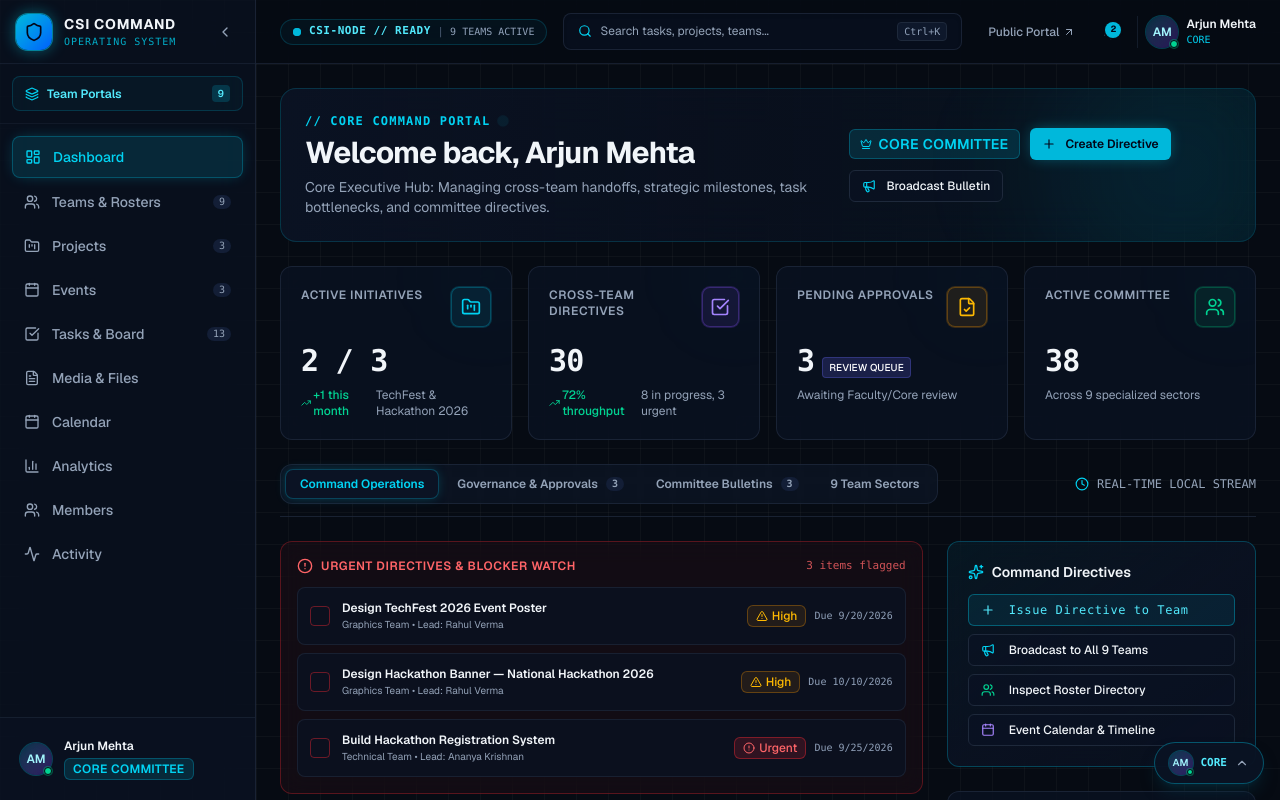
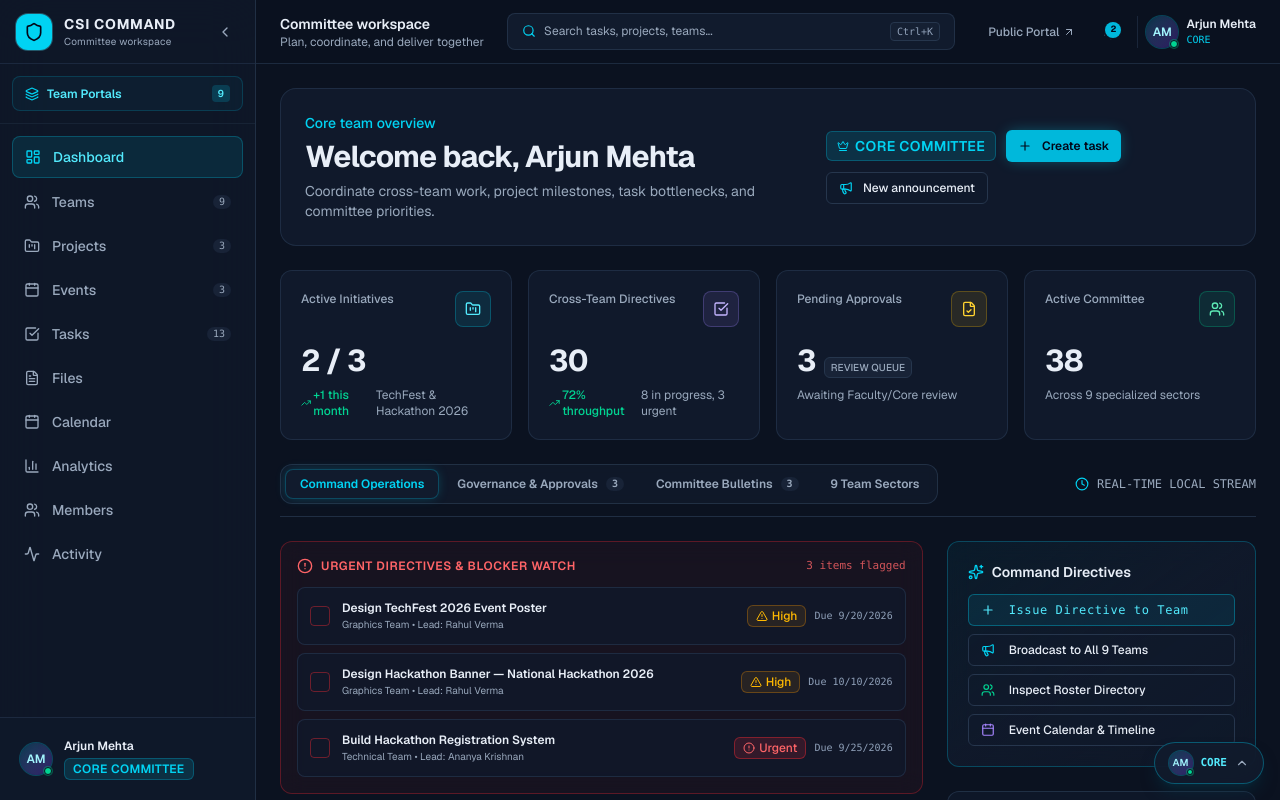
Before and after one commit to Cosmozic27/csi-command-center, a Next.js app: page /app/dashboard in a window 1280 px wide. Built offline with nearby package versions, Linux system fonts and the light colour scheme.

Commit message:
refactor: refine command center visual system

```diff
--- a/src/app/app/dashboard/page.tsx
+++ b/src/app/app/dashboard/page.tsx
@@ -179,33 +179,31 @@ export default function DashboardPage() {
   return (
     <div className="space-y-6">
       {/* Dynamic Executive Banner */}
-      <div className="relative overflow-hidden rounded-2xl border border-cyan-500/20 bg-linear-to-r from-card/90 via-card/60 to-cyan-950/25 p-6 backdrop-blur-xl">
-        <div className="absolute -right-12 -top-12 h-64 w-64 rounded-full bg-cyan-500/10 blur-3xl pointer-events-none" />
+      <div className="relative overflow-hidden rounded-2xl border border-border/70 bg-card/90 p-6">
 
         <div className="relative z-10 flex flex-col md:flex-row md:items-center md:justify-between gap-4">
           <div className="space-y-1.5">
             <div className="flex items-center gap-2.5">
-              <span className="text-xs font-mono font-semibold uppercase tracking-widest text-cyan-400">
-                // {userRole} COMMAND PORTAL
-              </span>
-              <span className="h-1.5 w-1.5 rounded-full bg-cyan-400 animate-ping" />
+                <span className="text-sm font-medium text-cyan-400">
+                {userRole === 'FACULTY' ? 'Faculty overview' : userRole === 'CORE' ? 'Core team overview' : 'Your workspace'}
+                </span>
             </div>
             <h1 className="text-2xl md:text-3xl font-bold tracking-tight text-foreground">
               Welcome back, {currentUser.fullName}
             </h1>
             <p className="text-sm text-muted-foreground max-w-2xl">
               {userRole === 'FACULTY' &&
-                'Faculty Sponsor Command: Governing all 9 teams, approving budget allocations, and signing off on official events.'}
+                'Review committee health, approvals, budgets, and upcoming events from one place.'}
               {userRole === 'CORE' &&
-                'Core Executive Hub: Managing cross-team handoffs, strategic milestones, task bottlenecks, and committee directives.'}
+                'Coordinate cross-team work, project milestones, task bottlenecks, and committee priorities.'}
               {userRole === 'ADVISORY' &&
-                'Advisory Board Station: Reviewing active initiatives, auditing event readiness, and mentoring committee leads.'}
+                'Review active initiatives, monitor event readiness, and support committee leads.'}
               {userRole === 'TEAM_LEAD' &&
-                `Sector Lead Hub: Managing deliverables, assigning tasks, and coordinating cross-team dependencies for ${currentUser.teamMemberships?.[0]?.teamName || 'your team'}.`}
+                `Manage deliverables, assign tasks, and coordinate work for ${currentUser.teamMemberships?.[0]?.teamName || 'your team'}.`}
               {userRole === 'TEAM_MEMBER' &&
-                `Specialist Workspace: Executing assigned directives, preparing creative/technical assets, and logging milestones.`}
+                `Review assigned tasks, prepare work, and keep milestones up to date.`}
               {userRole === 'GENERAL_MEMBER' &&
-                'General Member Center: Accessing committee bulletins, registering for volunteer roles, and participating in flagship events.'}
+                'Find announcements, volunteer opportunities, and upcoming committee activities.'}
             </p>
           </div>
 
@@ -220,7 +218,7 @@ export default function DashboardPage() {
                 onClick={() => setIsCreateTaskOpen(true)}
               >
                 <Plus className="h-3.5 w-3.5 mr-1" />
-                Create Directive
+                Create task
               </Button>
             )}
 
@@ -231,7 +229,7 @@ export default function DashboardPage() {
                 onClick={() => setIsCreateAnnOpen(true)}
               >
                 <Megaphone className="h-3.5 w-3.5 mr-1 text-cyan-400" />
-                Broadcast Bulletin
+                New announcement
               </Button>
             )}
           </div>
--- a/src/app/globals.css
+++ b/src/app/globals.css
@@ -1,9 +1,9 @@
 @import "tailwindcss";
 
 :root {
-  --background: #060b13;
-  --foreground: #f1f5f9;
-  --card: #0b1324;
+  --background: #0b1220;
+  --foreground: #e8eef7;
+  --card: #111b2d;
   --card-foreground: #f8fafc;
   --popover: #0b1324;
   --popover-foreground: #f8fafc;
@@ -11,15 +11,15 @@
   --primary-foreground: #041017;
   --secondary: #6366f1;
   --secondary-foreground: #ffffff;
-  --muted: #131e36;
-  --muted-foreground: #94a3b8;
-  --accent: #1e293b;
-  --accent-foreground: #38bdf8;
+  --muted: #182337;
+  --muted-foreground: #9aa9bd;
+  --accent: #1d2a40;
+  --accent-foreground: #55c7e8;
   --destructive: #ef4444;
   --destructive-foreground: #ffffff;
-  --border: #1e293b;
-  --input: #1e293b;
-  --ring: #00e5ff;
+  --border: #26364d;
+  --input: #26364d;
+  --ring: #28b8df;
   --radius: 0.75rem;
 
   --chart-1: #00e5ff;
@@ -75,21 +75,21 @@ body {
   background: #334155;
 }
 
-/* Futuristic Command Center Utilities */
+/* Shared surfaces */
 .glass-panel {
-  background: rgba(11, 19, 36, 0.75);
+  background: rgba(17, 27, 45, 0.92);
   backdrop-filter: blur(12px);
   -webkit-backdrop-filter: blur(12px);
-  border: 1px solid rgba(56, 189, 248, 0.12);
+  border: 1px solid rgba(148, 163, 184, 0.14);
 }
 
 .glass-panel-hover {
   transition: all 0.2s ease-in-out;
 }
 .glass-panel-hover:hover {
-  background: rgba(15, 25, 48, 0.85);
-  border-color: rgba(0, 229, 255, 0.3);
-  box-shadow: 0 0 25px -5px rgba(0, 229, 255, 0.15);
+  background: rgba(25, 39, 62, 0.95);
+  border-color: rgba(40, 184, 223, 0.45);
+  box-shadow: 0 12px 30px -24px rgba(0, 0, 0, 0.8);
 }
 
 .glow-cyan {
@@ -108,12 +108,9 @@ body {
   border-color: rgba(0, 229, 255, 0.4);
 }
 
-/* Tech grid background */
+/* Kept as a compatibility utility; application surfaces no longer use it globally. */
 .cyber-grid {
-  background-size: 32px 32px;
-  background-image:
-    linear-gradient(to right, rgba(255, 255, 255, 0.03) 1px, transparent 1px),
-    linear-gradient(to bottom, rgba(255, 255, 255, 0.03) 1px, transparent 1px);
+  background-image: none;
 }
 
 .cyber-radial {
--- a/src/components/shell/AppShell.tsx
+++ b/src/components/shell/AppShell.tsx
@@ -21,7 +21,7 @@ export function AppShell({ children }: AppShellProps) {
   const [isMobileMenuOpen, setIsMobileMenuOpen] = useState(false);
 
   return (
-    <div className="flex h-screen w-screen overflow-hidden bg-background text-foreground cyber-grid">
+    <div className="flex h-screen w-screen overflow-hidden bg-background text-foreground">
       {/* Desktop Sidebar */}
       <Sidebar />
 
--- a/src/components/shell/Sidebar.tsx
+++ b/src/components/shell/Sidebar.tsx
@@ -31,11 +31,11 @@ interface NavItem {
 
 const navItems: NavItem[] = [
   { name: 'Dashboard', href: '/app/dashboard', icon: LayoutDashboard },
-  { name: 'Teams & Rosters', href: '/app/teams', icon: Users, badge: '9' },
+  { name: 'Teams', href: '/app/teams', icon: Users, badge: '9' },
   { name: 'Projects', href: '/app/projects', icon: FolderKanban, badge: '3' },
   { name: 'Events', href: '/app/events', icon: Calendar, badge: '3' },
-  { name: 'Tasks & Board', href: '/app/tasks', icon: CheckSquare, badge: '13' },
-  { name: 'Media & Files', href: '/app/files', icon: FileText },
+  { name: 'Tasks', href: '/app/tasks', icon: CheckSquare, badge: '13' },
+  { name: 'Files', href: '/app/files', icon: FileText },
   { name: 'Calendar', href: '/app/calendar', icon: Calendar },
   { name: 'Analytics', href: '/app/analytics', icon: BarChart3 },
   { name: 'Members', href: '/app/members', icon: Users },
@@ -57,7 +57,7 @@ export function Sidebar() {
       {/* Brand Header */}
       <div className="flex h-16 items-center justify-between px-4 border-b border-border/60">
         <Link href="/app/dashboard" className="flex items-center gap-3 group">
-          <div className="flex h-9 w-9 items-center justify-center rounded-xl bg-linear-to-br from-cyan-500 to-blue-600 shadow-[0_0_15px_rgba(0,229,255,0.4)] ring-1 ring-cyan-400/50">
+        <div className="flex h-9 w-9 items-center justify-center rounded-xl bg-cyan-400 ring-1 ring-cyan-300/30">
             <Shield className="h-5 w-5 text-slate-950" />
           </div>
           {!collapsed && (
@@ -65,8 +65,8 @@ export function Sidebar() {
               <span className="font-bold text-sm tracking-wider text-foreground uppercase group-hover:text-cyan-400 transition-colors">
                 CSI Command
               </span>
-              <span className="text-[10px] font-mono text-cyan-400/80 tracking-widest uppercase">
-                Operating System
+              <span className="text-[10px] text-muted-foreground tracking-wide">
+                Committee workspace
               </span>
             </div>
           )}
@@ -129,7 +129,7 @@ export function Sidebar() {
               href={item.href}
               className={`group flex items-center gap-3 rounded-lg px-3 py-2.5 text-sm font-medium transition-all duration-150 ${
                 isActive
-                  ? 'bg-cyan-500/15 text-cyan-400 border border-cyan-500/30 shadow-[0_0_15px_-4px_rgba(0,229,255,0.3)]'
+                  ? 'bg-cyan-400/10 text-cyan-300 border border-cyan-400/25'
                   : 'text-muted-foreground hover:bg-muted/60 hover:text-foreground'
               } ${collapsed ? 'justify-center' : ''}`}
               title={collapsed ? item.name : undefined}
--- a/src/components/shell/TopNav.tsx
+++ b/src/components/shell/TopNav.tsx
@@ -1,10 +1,9 @@
 'use client';
 
 import React from 'react';
-import { Search, Bell, Menu, Shield, Terminal, ArrowUpRight } from 'lucide-react';
+import { Search, Bell, Menu, ArrowUpRight } from 'lucide-react';
 import { useMockSession } from '@/contexts/MockSessionContext';
 import { UserAvatar } from '@/components/ui/user-avatar';
-import { RoleBadge } from '@/components/ui/role-badge';
 import Link from 'next/link';
 
 interface TopNavProps {
@@ -24,7 +23,7 @@ export function TopNav({
 
   return (
     <header className="sticky top-0 z-20 flex h-16 w-full items-center justify-between border-b border-border/70 bg-background/80 px-4 md:px-6 backdrop-blur-xl">
-      {/* Left: Mobile hamburger + System Status Beacon */}
+      {/* Left: Mobile hamburger + workspace context */}
       <div className="flex items-center gap-3">
         <button
           onClick={onToggleMobileMenu}
@@ -33,17 +32,9 @@ export function TopNav({
           <Menu className="h-5 w-5" />
         </button>
 
-        {/* System telemetry chip */}
-        <div className="hidden sm:flex items-center gap-2 rounded-full border border-cyan-500/20 bg-cyan-500/5 px-3 py-1 text-xs">
-          <span className="relative flex h-2 w-2">
-            <span className="absolute inline-flex h-full w-full animate-ping rounded-full bg-cyan-400 opacity-75" />
-            <span className="relative inline-flex h-2 w-2 rounded-full bg-cyan-500" />
-          </span>
-          <span className="font-mono text-[11px] text-cyan-300 font-semibold tracking-wider">
-            CSI-NODE // READY
-          </span>
-          <span className="text-slate-600">|</span>
-          <span className="font-mono text-[10px] text-slate-400">9 TEAMS ACTIVE</span>
+        <div className="hidden sm:flex flex-col">
+          <span className="text-sm font-semibold text-foreground">Committee workspace</span>
+          <span className="text-xs text-muted-foreground">Plan, coordinate, and deliver together</span>
         </div>
       </div>
 
@@ -51,7 +42,7 @@ export function TopNav({
       <div className="flex-1 max-w-md mx-4">
         <button
           onClick={onOpenCommandPalette}
-          className="w-full flex items-center justify-between rounded-lg border border-border/80 bg-card/60 px-3.5 py-2 text-xs text-muted-foreground hover:border-cyan-500/40 hover:bg-card hover:text-foreground transition-all duration-200 cursor-pointer shadow-inner"
+          className="w-full flex items-center justify-between rounded-lg border border-border/80 bg-card px-3.5 py-2 text-xs text-muted-foreground hover:border-cyan-500/40 hover:bg-card hover:text-foreground transition-all duration-200 cursor-pointer"
         >
           <span className="flex items-center gap-2">
             <Search className="h-3.5 w-3.5 text-cyan-400" />
--- a/src/components/ui/stat-card.tsx
+++ b/src/components/ui/stat-card.tsx
@@ -6,103 +6,24 @@ interface StatCardProps {
   value: string | number;
   subtitle?: string;
   icon: LucideIcon;
-  trend?: {
-    value: string;
-    isPositive: boolean;
-  };
+  trend?: { value: string; isPositive: boolean };
   glowColor?: 'cyan' | 'violet' | 'emerald' | 'amber';
   badge?: string;
   className?: string;
 }
 
 const colorVariants = {
-  cyan: {
-    iconBg: 'bg-cyan-500/10 text-cyan-400 border-cyan-500/30 ring-cyan-500/20',
-    borderGlow: 'hover:border-cyan-500/40 hover:shadow-[0_0_20px_-5px_rgba(0,229,255,0.2)]',
-    accentText: 'text-cyan-400',
-  },
-  violet: {
-    iconBg: 'bg-violet-500/10 text-violet-400 border-violet-500/30 ring-violet-500/20',
-    borderGlow: 'hover:border-violet-500/40 hover:shadow-[0_0_20px_-5px_rgba(99,102,241,0.2)]',
-    accentText: 'text-violet-400',
-  },
-  emerald: {
-    iconBg: 'bg-emerald-500/10 text-emerald-400 border-emerald-500/30 ring-emerald-500/20',
-    borderGlow: 'hover:border-emerald-500/40 hover:shadow-[0_0_20px_-5px_rgba(16,185,129,0.2)]',
-    accentText: 'text-emerald-400',
-  },
-  amber: {
-    iconBg: 'bg-amber-500/10 text-amber-400 border-amber-500/30 ring-amber-500/20',
-    borderGlow: 'hover:border-amber-500/40 hover:shadow-[0_0_20px_-5px_rgba(245,158,11,0.2)]',
-    accentText: 'text-amber-400',
-  },
+  cyan: { iconBg: 'bg-cyan-400/10 text-cyan-300 border-cyan-400/25', accentText: 'text-cyan-400' },
+  violet: { iconBg: 'bg-violet-400/10 text-violet-300 border-violet-400/25', accentText: 'text-violet-400' },
+  emerald: { iconBg: 'bg-emerald-400/10 text-emerald-300 border-emerald-400/25', accentText: 'text-emerald-400' },
+  amber: { iconBg: 'bg-amber-400/10 text-amber-300 border-amber-400/25', accentText: 'text-amber-400' },
 };
 
-export function StatCard({
-  title,
-  value,
-  subtitle,
-  icon: Icon,
-  trend,
-  glowColor = 'cyan',
-  badge,
-  className = '',
-}: StatCardProps) {
+export function StatCard({ title, value, subtitle, icon: Icon, trend, glowColor = 'cyan', badge, className = '' }: StatCardProps) {
   const theme = colorVariants[glowColor];
-
-  return (
-    <div
-      className={`group relative overflow-hidden rounded-xl border border-border/80 bg-card/70 p-5 backdrop-blur-md transition-all duration-300 ${theme.borderGlow} ${className}`}
-    >
-      {/* Background cyber accent */}
-      <div className="absolute top-0 right-0 h-24 w-24 translate-x-8 -translate-y-8 rounded-full bg-linear-to-br from-cyan-500/5 to-transparent blur-2xl pointer-events-none" />
-
-      <div className="flex items-start justify-between">
-        <span className="text-xs font-semibold tracking-wider text-muted-foreground uppercase">
-          {title}
-        </span>
-        <div
-          className={`flex h-10 w-10 items-center justify-center rounded-lg border ring-1 ${theme.iconBg}`}
-        >
-          <Icon className="h-5 w-5" />
-        </div>
-      </div>
-
-      <div className="mt-4">
-        <div className="flex items-baseline gap-2">
-          <span className="text-3xl font-bold tracking-tight text-foreground font-mono">
-            {value}
-          </span>
-          {badge && (
-            <span className="rounded bg-secondary/20 px-1.5 py-0.5 text-[10px] font-medium text-secondary-foreground border border-secondary/30">
-              {badge}
-            </span>
-          )}
-        </div>
-
-        {(subtitle || trend) && (
-          <div className="mt-2 flex items-center gap-2 text-xs text-muted-foreground">
-            {trend && (
-              <span
-                className={`inline-flex items-center gap-0.5 font-medium ${
-                  trend.isPositive ? 'text-emerald-400' : 'text-red-400'
-                }`}
-              >
-                {trend.isPositive ? (
-                  <TrendingUp className="h-3.5 w-3.5" />
-                ) : (
-                  <TrendingDown className="h-3.5 w-3.5" />
-                )}
-                {trend.value}
-              </span>
-            )}
-            {subtitle && <span>{subtitle}</span>}
-          </div>
-        )}
-      </div>
-
-      {/* Cyber line accent at bottom on hover */}
-      <div className="absolute bottom-0 left-0 h-[2px] w-0 bg-linear-to-r from-cyan-400 to-violet-500 transition-all duration-300 group-hover:w-full" />
-    </div>
-  );
+  return <div className={`rounded-xl border border-border/70 bg-card/90 p-5 transition-colors hover:border-cyan-400/35 ${className}`}>
+    <div className="flex items-start justify-between gap-3"><span className="text-xs font-medium text-muted-foreground">{title}</span><div className={`flex h-9 w-9 items-center justify-center rounded-lg border ${theme.iconBg}`}><Icon className="h-4 w-4" /></div></div>
+    <div className="mt-4 flex items-baseline gap-2"><span className="text-3xl font-bold tracking-tight text-foreground">{value}</span>{badge && <span className="rounded-md border border-border bg-muted px-1.5 py-0.5 text-[10px] font-medium text-muted-foreground">{badge}</span>}</div>
+    {(subtitle || trend) && <div className="mt-2 flex items-center gap-2 text-xs text-muted-foreground">{trend && <span className={`inline-flex items-center gap-0.5 font-medium ${trend.isPositive ? 'text-emerald-400' : 'text-red-400'}`}>{trend.isPositive ? <TrendingUp className="h-3.5 w-3.5" /> : <TrendingDown className="h-3.5 w-3.5" />}{trend.value}</span>}{subtitle && <span>{subtitle}</span>}</div>}
+  </div>;
 }
--- a/src/components/workspace/WorkspacePrimitives.tsx
+++ b/src/components/workspace/WorkspacePrimitives.tsx
@@ -1,11 +1,11 @@
 import type { ReactNode } from 'react';
 
 export function WorkspaceCard({ children, className = '' }: { children: ReactNode; className?: string }) {
-  return <section className={`rounded-2xl border border-border/70 bg-card/70 p-5 shadow-[0_12px_40px_-28px_rgba(0,229,255,0.45)] backdrop-blur-md ${className}`}>{children}</section>;
+  return <section className={`rounded-xl border border-border/70 bg-card/90 p-5 shadow-sm ${className}`}>{children}</section>;
 }
 
 export function PageIntro({ eyebrow, title, description, action }: { eyebrow: string; title: string; description: string; action?: ReactNode }) {
-  return <div className="flex flex-col gap-4 sm:flex-row sm:items-end sm:justify-between"><div><p className="font-mono text-xs font-semibold uppercase tracking-[0.18em] text-cyan-400">{eyebrow}</p><h1 className="mt-1 text-2xl font-bold tracking-tight text-foreground sm:text-3xl">{title}</h1><p className="mt-2 max-w-2xl text-sm text-muted-foreground">{description}</p></div>{action}</div>;
+  return <div className="flex flex-col gap-4 sm:flex-row sm:items-end sm:justify-between"><div><p className="text-xs font-medium text-cyan-400">{eyebrow}</p><h1 className="mt-1 text-2xl font-bold tracking-tight text-foreground sm:text-3xl">{title}</h1><p className="mt-2 max-w-2xl text-sm text-muted-foreground">{description}</p></div>{action}</div>;
 }
 
 export function ProgressBar({ value, color = 'bg-cyan-400' }: { value: number; color?: string }) {
@@ -14,7 +14,7 @@ export function ProgressBar({ value, color = 'bg-cyan-400' }: { value: number; c
 
 export function Pill({ children, tone = 'slate' }: { children: ReactNode; tone?: 'cyan' | 'violet' | 'emerald' | 'amber' | 'red' | 'slate' }) {
   const styles = { cyan: 'border-cyan-400/25 bg-cyan-400/10 text-cyan-300', violet: 'border-violet-400/25 bg-violet-400/10 text-violet-300', emerald: 'border-emerald-400/25 bg-emerald-400/10 text-emerald-300', amber: 'border-amber-400/25 bg-amber-400/10 text-amber-300', red: 'border-red-400/25 bg-red-400/10 text-red-300', slate: 'border-border bg-muted/60 text-muted-foreground' };
-  return <span className={`inline-flex items-center rounded-full border px-2 py-1 text-[10px] font-semibold uppercase tracking-wider ${styles[tone]}`}>{children}</span>;
+  return <span className={`inline-flex items-center rounded-full border px-2 py-1 text-[10px] font-semibold ${styles[tone]}`}>{children}</span>;
 }
 
 export function SectionTitle({ title, detail, action }: { title: string; detail?: string; action?: ReactNode }) {
```
